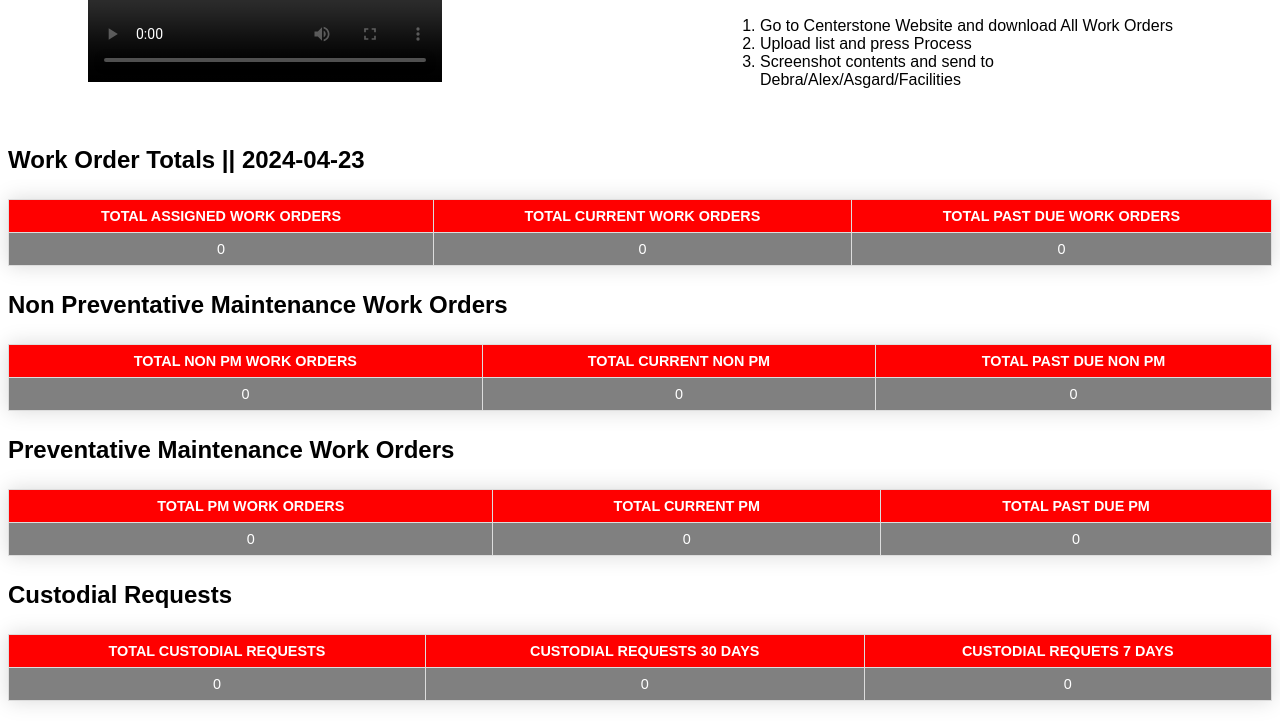
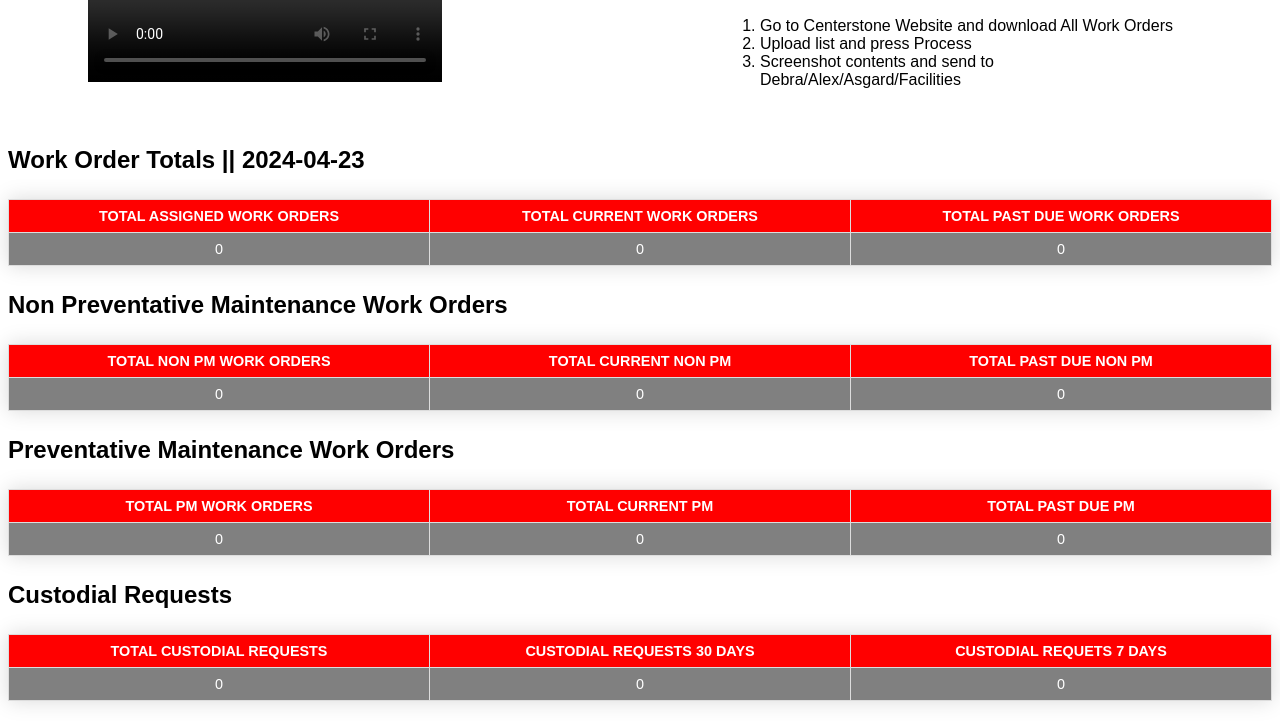
Before and after one commit to TommyLeeCookSE/Public-Facilitator, a Flask app: page /centerstoneReporter in a window 1280 px wide. Shown: the part 161-887 px from the top of the page. Run offline with Flask 3, Linux system fonts and the light colour scheme; data that the repository does not hold is empty; grey boxes are pictures that could not be loaded.

Commit message:
Fixed wrong variable and updated table styling
Centerstone reporter was displaying wrong variable
Centerstone table was not displaying proper column widths

```diff
--- a/WebPages/scripts/centerstoneReporterAutomator.py
+++ b/WebPages/scripts/centerstoneReporterAutomator.py
@@ -52,7 +52,7 @@ def process():
                 print(f'Total Current PM: {totalCurrentPM}')
 
                 #Total Past Due PM Counter
-                cursor.execute("SELECT COUNT(*) FROM work_order_table WHERE status LIKE 'Assigned*' AND is_pm = 0 AND completion_due < ?",(today,))
+                cursor.execute("SELECT COUNT(*) FROM work_order_table WHERE status LIKE 'Assigned*' AND is_pm = 1 AND completion_due < ?",(today,))
                 totalPastPM = cursor.fetchone()[0]
                 print(f'Total Past Due PM Work Order: {totalPastPM}')
                 print()
--- a/WebPages/static/mystyle.css
+++ b/WebPages/static/mystyle.css
@@ -187,6 +187,15 @@ table th {
   width: calc(100%/12);
 }
 
+#reporter-table {
+  table-layout: fixed;
+  width:100%
+}
+
+#reporter th, #reporter td {
+  width: calc(100%/3);
+}
+
 body {
   font-family: Arial, sans-serif;
 }
--- a/WebPages/templates/CenterstoneReporter.html
+++ b/WebPages/templates/CenterstoneReporter.html
@@ -35,7 +35,7 @@
             {% if processedData is defined %}
     <div class="table-container">
         <h2>Work Order Totals || {{ processedData[0] }}</h2>
-        <table class="styled-table">
+        <table id="reporter-table">
             <tr>
                 <th>Total Assigned Work Orders</th>
                 <th>Total Current Work Orders</th>
@@ -49,7 +49,7 @@
         </table>
 
         <h2>Non Preventative Maintenance Work Orders</h3>
-        <table class="styled-table">
+        <table id="reporter-table">
             <tr>
                 <th>Total Non PM Work Orders</th>
                 <th>Total Current Non PM</th>
@@ -63,7 +63,7 @@
         </table>
 
         <h2>Preventative Maintenance Work Orders</h2>
-        <table class="styled-table">
+        <table id="reporter-table">
             <tr>
                 <th>Total PM Work Orders</th>
                 <th>Total Current PM</th>
@@ -77,7 +77,7 @@
         </table>
 
         <h2>Custodial Requests</h2>
-        <table class="styled-table">
+        <table id="reporter-table">
             <tr>
                 <th>Total Custodial Requests</th>
                 <th>Custodial Requests 30 Days</th>
```
